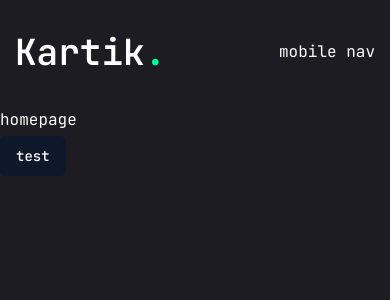
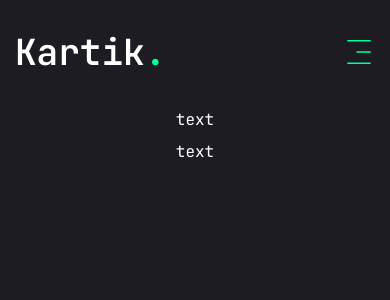
Before and after one commit to mrkartikmishra/nextjs-portfolio, a Next.js app: page / in a window 390 px wide. Shown: the top 300 px of the page. Built offline with nearby package versions, Linux system fonts and the light colour scheme.

Commit message:
navbar for desktop and mobile view

```diff
--- a/package.json
+++ b/package.json
@@ -22,6 +22,7 @@
     "next": "14.2.6",
     "react": "^18",
     "react-dom": "^18",
+    "react-icons": "^5.3.0",
     "tailwind-merge": "^2.5.2",
     "tailwindcss-animate": "^1.0.7"
   },
--- a/src/app/page.js
+++ b/src/app/page.js
@@ -1,10 +1,16 @@
 import { Button } from "@/components/ui/button";
+import { FiDownload } from "react-icons/fi";
+const Home = () => {
+  return (
+    <section className="h-full">
+      <div className="container h-full mx-auto">
+        <div className="flex flex-col items-center justify-between xl:flex-row xl:pt-8 xl:pb-24">
+          <div>text</div>
+          <div>text</div>
+        </div>
+      </div>
+    </section>
+  );
+};
 
-export default function Home() {
-  return (
-    <main>
-      <h1>homepage</h1>
-      <Button>test</Button>
-    </main>
-  );
-}
+export default Home;
--- a/src/components/Header.jsx
+++ b/src/components/Header.jsx
@@ -1,6 +1,7 @@
 import Link from "next/link";
 import Nav from "./Nav";
 import { Button } from "./ui/button";
+import MobileNav from "./MobileNav";
 
 const Header = () => {
   return (
@@ -15,14 +16,14 @@
         <div className="items-center hidden gap-8 xl:flex">
           <Nav />
           <Link href={"/contact"}>
-            <Button className="text-black bg-accent hover:bg-accent-hover">
-              Hire me
-            </Button>
+            <Button>Hire me</Button>
           </Link>
         </div>
 
         {/* Mobile navigation menu */}
-        <div className="xl:hidden">mobile nav</div>
+        <div className="xl:hidden">
+          <MobileNav />
+        </div>
       </div>
     </header>
   );
--- /dev/null
+++ b/src/components/MobileNav.jsx
@@ -0,0 +1,69 @@
+"use client";
+
+import { Sheet, SheetContent, SheetTrigger } from "@/components/ui/sheet";
+import Link from "next/link";
+import { usePathname } from "next/navigation";
+import { CiMenuFries } from "react-icons/ci";
+
+const links = [
+  {
+    name: "Home",
+    path: "/",
+  },
+  {
+    name: "Services",
+    path: "/services",
+  },
+  {
+    name: "Resume",
+    path: "/resume",
+  },
+  {
+    name: "Work",
+    path: "/work",
+  },
+  {
+    name: "Contact",
+    path: "/contact",
+  },
+];
+
+const MobileNav = () => {
+  const pathname = usePathname();
+
+  return (
+    <Sheet>
+      <SheetTrigger className="flex items-center justify-center">
+        <CiMenuFries className="text-[32px] text-accent" />
+      </SheetTrigger>
+      <SheetContent className="flex flex-col">
+        <div className="mt-32 text-2xl text-center mb-28">
+          <Link href={"/"}>
+            <h1 className="text-4xl font-semibold">
+              Kartik
+              <span className="text-accent">.</span>
+            </h1>
+          </Link>
+        </div>
+        <nav className="flex flex-col items-center justify-center gap-8">
+          {links.map((link, index) => {
+            return (
+              <Link
+                href={link.path}
+                key={index}
+                className={`${
+                  link.path === pathname &&
+                  "text-accent border-b-2 border-accent"
+                } text-xl capitalize hover:text-accent transition-all`}
+              >
+                {link.name}
+              </Link>
+            );
+          })}
+        </nav>
+      </SheetContent>
+    </Sheet>
+  );
+};
+
+export default MobileNav;
--- a/src/components/ui/button.jsx
+++ b/src/components/ui/button.jsx
@@ -1,29 +1,23 @@
-import * as React from "react"
-import { Slot } from "@radix-ui/react-slot"
+import * as React from "react";
+import { Slot } from "@radix-ui/react-slot";
 import { cva } from "class-variance-authority";
 
-import { cn } from "@/lib/utils"
+import { cn } from "@/lib/utils";
 
 const buttonVariants = cva(
-  "inline-flex items-center justify-center whitespace-nowrap rounded-md text-sm font-medium ring-offset-white transition-colors focus-visible:outline-none focus-visible:ring-2 focus-visible:ring-slate-950 focus-visible:ring-offset-2 disabled:pointer-events-none disabled:opacity-50 dark:ring-offset-slate-950 dark:focus-visible:ring-slate-300",
+  "inline-flex items-center justify-center whitespace-nowrap rounded-full text-base font-semibold ring-offset-white transition-colors",
   {
     variants: {
       variant: {
-        default: "bg-slate-900 text-slate-50 hover:bg-slate-900/90 dark:bg-slate-50 dark:text-slate-900 dark:hover:bg-slate-50/90",
-        destructive:
-          "bg-red-500 text-slate-50 hover:bg-red-500/90 dark:bg-red-900 dark:text-slate-50 dark:hover:bg-red-900/90",
+        default: "bg-accent text-primary hover:bg-accent-hover",
+        primary: "bg-primary text-white",
         outline:
-          "border border-slate-200 bg-white hover:bg-slate-100 hover:text-slate-900 dark:border-slate-800 dark:bg-slate-950 dark:hover:bg-slate-800 dark:hover:text-slate-50",
-        secondary:
-          "bg-slate-100 text-slate-900 hover:bg-slate-100/80 dark:bg-slate-800 dark:text-slate-50 dark:hover:bg-slate-800/80",
-        ghost: "hover:bg-slate-100 hover:text-slate-900 dark:hover:bg-slate-800 dark:hover:text-slate-50",
-        link: "text-slate-900 underline-offset-4 hover:underline dark:text-slate-50",
+          "border border-accent bg-transparant text-accent hover:bg-accent hover:text-primary",
       },
       size: {
-        default: "h-10 px-4 py-2",
-        sm: "h-9 rounded-md px-3",
-        lg: "h-11 rounded-md px-8",
-        icon: "h-10 w-10",
+        default: "h-[44px] px-6",
+        md: "h-[48px] px-6",
+        lg: "h-[56px] px-8 text-sm uppercase tracking-[2px]",
       },
     },
     defaultVariants: {
@@ -31,17 +25,20 @@
       size: "default",
     },
   }
-)
+);
 
-const Button = React.forwardRef(({ className, variant, size, asChild = false, ...props }, ref) => {
-  const Comp = asChild ? Slot : "button"
-  return (
-    (<Comp
-      className={cn(buttonVariants({ variant, size, className }))}
-      ref={ref}
-      {...props} />)
-  );
-})
-Button.displayName = "Button"
+const Button = React.forwardRef(
+  ({ className, variant, size, asChild = false, ...props }, ref) => {
+    const Comp = asChild ? Slot : "button";
+    return (
+      <Comp
+        className={cn(buttonVariants({ variant, size, className }))}
+        ref={ref}
+        {...props}
+      />
+    );
+  }
+);
+Button.displayName = "Button";
 
-export { Button, buttonVariants }
+export { Button, buttonVariants };
--- a/src/components/ui/sheet.jsx
+++ b/src/components/ui/sheet.jsx
@@ -1,18 +1,19 @@
 "use client";
-import * as React from "react"
-import * as SheetPrimitive from "@radix-ui/react-dialog"
+import * as React from "react";
+import * as SheetPrimitive from "@radix-ui/react-dialog";
 import { cva } from "class-variance-authority";
-import { X } from "lucide-react"
 
-import { cn } from "@/lib/utils"
+import { IoMdClose } from "react-icons/io";
 
-const Sheet = SheetPrimitive.Root
+import { cn } from "@/lib/utils";
 
-const SheetTrigger = SheetPrimitive.Trigger
+const Sheet = SheetPrimitive.Root;
 
-const SheetClose = SheetPrimitive.Close
+const SheetTrigger = SheetPrimitive.Trigger;
 
-const SheetPortal = SheetPrimitive.Portal
+const SheetClose = SheetPrimitive.Close;
+
+const SheetPortal = SheetPrimitive.Portal;
 
 const SheetOverlay = React.forwardRef(({ className, ...props }, ref) => (
   <SheetPrimitive.Overlay
@@ -21,12 +22,13 @@
       className
     )}
     {...props}
-    ref={ref} />
-))
-SheetOverlay.displayName = SheetPrimitive.Overlay.displayName
+    ref={ref}
+  />
+));
+SheetOverlay.displayName = SheetPrimitive.Overlay.displayName;
 
 const sheetVariants = cva(
-  "fixed z-50 gap-4 bg-white p-6 shadow-lg transition ease-in-out data-[state=open]:animate-in data-[state=closed]:animate-out data-[state=closed]:duration-300 data-[state=open]:duration-500 dark:bg-slate-950",
+  "fixed z-50 gap-4 bg-primary p-6 shadow-lg transition ease-in-out data-[state=open]:animate-in data-[state=closed]:animate-out data-[state=closed]:duration-300 data-[state=open]:duration-500 dark:bg-slate-950",
   {
     variants: {
       side: {
@@ -35,65 +37,77 @@
           "inset-x-0 bottom-0 border-t data-[state=closed]:slide-out-to-bottom data-[state=open]:slide-in-from-bottom",
         left: "inset-y-0 left-0 h-full w-3/4 border-r data-[state=closed]:slide-out-to-left data-[state=open]:slide-in-from-left sm:max-w-sm",
         right:
-          "inset-y-0 right-0 h-full w-3/4  border-l data-[state=closed]:slide-out-to-right data-[state=open]:slide-in-from-right sm:max-w-sm",
+          "inset-y-0 right-0 h-full w-3/4 data-[state=closed]:slide-out-to-right data-[state=open]:slide-in-from-right sm:max-w-sm",
       },
     },
     defaultVariants: {
       side: "right",
     },
   }
-)
+);
 
-const SheetContent = React.forwardRef(({ side = "right", className, children, ...props }, ref) => (
+const SheetContent = React.forwardRef(
+  ({ side = "right", className, children, ...props }, ref) => (
     <SheetPortal>
       <SheetOverlay />
-    <SheetPrimitive.Content ref={ref} className={cn(sheetVariants({ side }), className)} {...props}>
+      <SheetPrimitive.Content
+        ref={ref}
+        className={cn(sheetVariants({ side }), className)}
+        {...props}
+      >
         {children}
-      <SheetPrimitive.Close
-        className="absolute right-4 top-4 rounded-sm opacity-70 ring-offset-white transition-opacity hover:opacity-100 focus:outline-none focus:ring-2 focus:ring-slate-950 focus:ring-offset-2 disabled:pointer-events-none data-[state=open]:bg-slate-100 dark:ring-offset-slate-950 dark:focus:ring-slate-300 dark:data-[state=open]:bg-slate-800">
-        <X className="h-4 w-4" />
+        <SheetPrimitive.Close className="absolute transition-opacity outline-none right-8 top-8">
+          <IoMdClose className="text-3xl text-accent" />
           <span className="sr-only">Close</span>
         </SheetPrimitive.Close>
       </SheetPrimitive.Content>
     </SheetPortal>
-))
-SheetContent.displayName = SheetPrimitive.Content.displayName
+  )
+);
+SheetContent.displayName = SheetPrimitive.Content.displayName;
 
-const SheetHeader = ({
-  className,
-  ...props
-}) => (
+const SheetHeader = ({ className, ...props }) => (
   <div
-    className={cn("flex flex-col space-y-2 text-center sm:text-left", className)}
-    {...props} />
-)
-SheetHeader.displayName = "SheetHeader"
+    className={cn(
+      "flex flex-col space-y-2 text-center sm:text-left",
+      className
+    )}
+    {...props}
+  />
+);
+SheetHeader.displayName = "SheetHeader";
 
-const SheetFooter = ({
-  className,
-  ...props
-}) => (
+const SheetFooter = ({ className, ...props }) => (
   <div
-    className={cn("flex flex-col-reverse sm:flex-row sm:justify-end sm:space-x-2", className)}
-    {...props} />
-)
-SheetFooter.displayName = "SheetFooter"
+    className={cn(
+      "flex flex-col-reverse sm:flex-row sm:justify-end sm:space-x-2",
+      className
+    )}
+    {...props}
+  />
+);
+SheetFooter.displayName = "SheetFooter";
 
 const SheetTitle = React.forwardRef(({ className, ...props }, ref) => (
   <SheetPrimitive.Title
     ref={ref}
-    className={cn("text-lg font-semibold text-slate-950 dark:text-slate-50", className)}
-    {...props} />
-))
-SheetTitle.displayName = SheetPrimitive.Title.displayName
+    className={cn(
+      "text-lg font-semibold text-slate-950 dark:text-slate-50",
+      className
+    )}
+    {...props}
+  />
+));
+SheetTitle.displayName = SheetPrimitive.Title.displayName;
 
 const SheetDescription = React.forwardRef(({ className, ...props }, ref) => (
   <SheetPrimitive.Description
     ref={ref}
     className={cn("text-sm text-slate-500 dark:text-slate-400", className)}
-    {...props} />
-))
-SheetDescription.displayName = SheetPrimitive.Description.displayName
+    {...props}
+  />
+));
+SheetDescription.displayName = SheetPrimitive.Description.displayName;
 
 export {
   Sheet,
@@ -106,4 +120,4 @@
   SheetFooter,
   SheetTitle,
   SheetDescription,
-}
+};
```
Also changed, not shown: 1 other file (tests, documents, lock files or other folders). Lines whose indentation alone changed are shown as unchanged.
